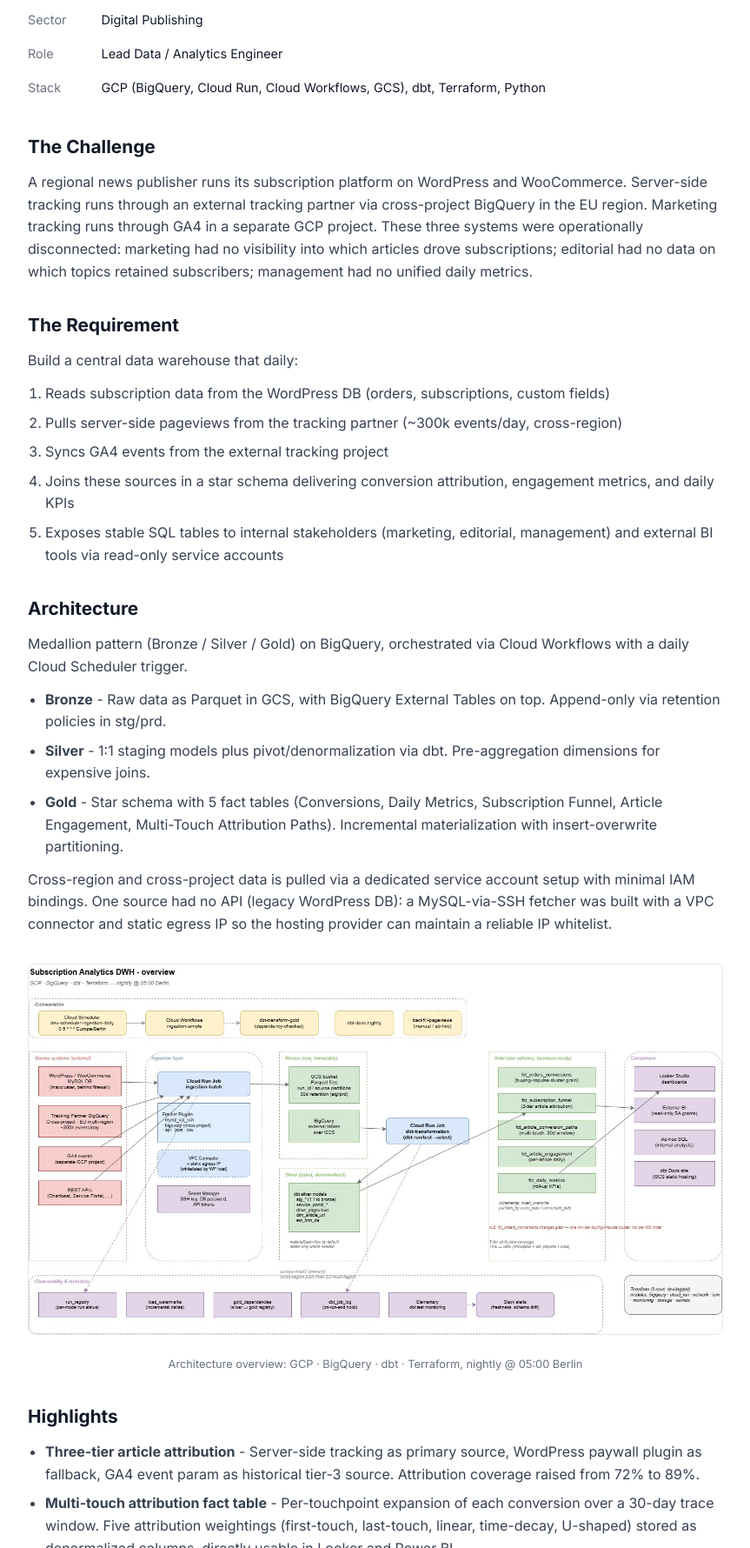
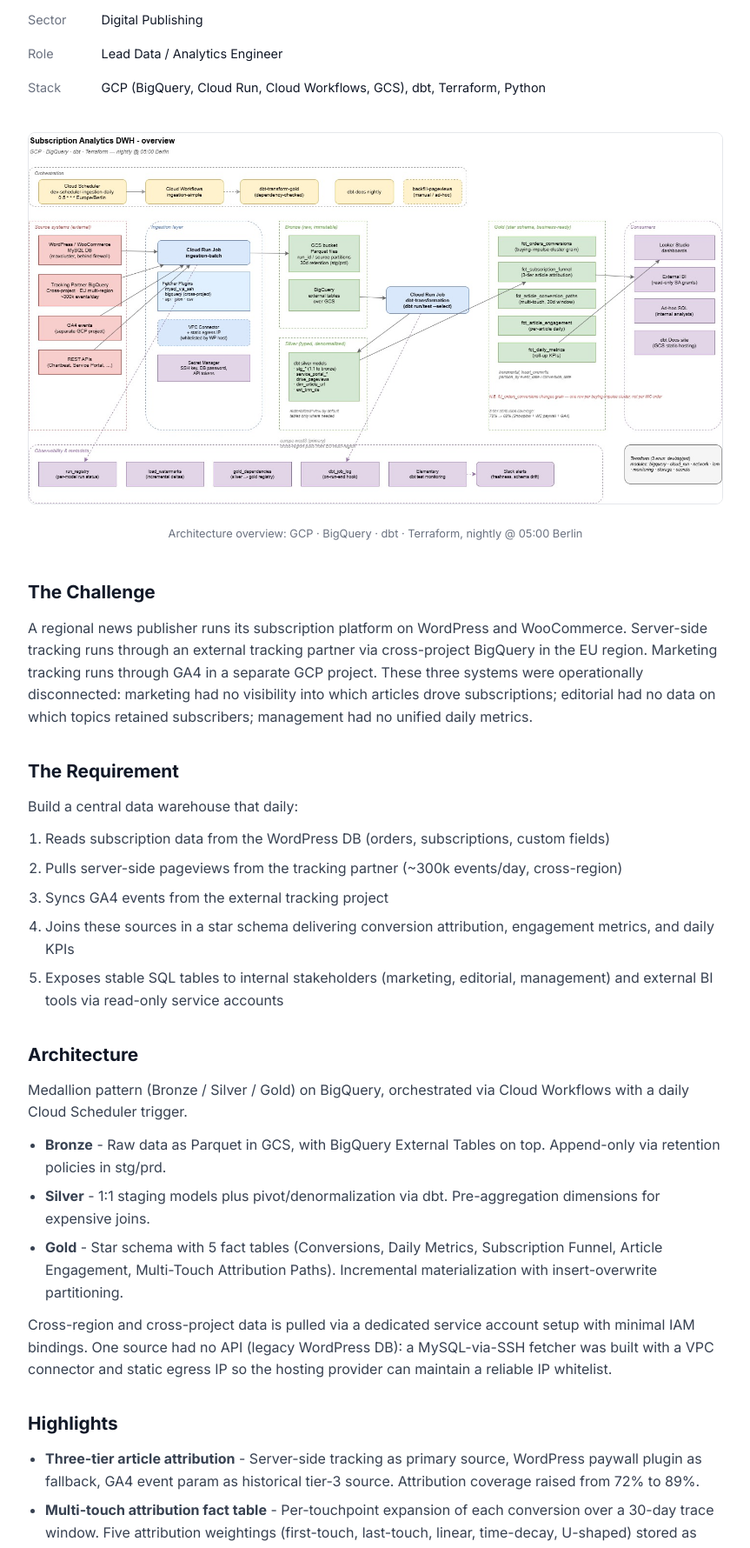
Before and after one commit to tobial93/tofia-analytics.github.io, a plain HTML site: page case-studies/subscription-analytics.html in a window 1280 px wide. Shown: the part 309-2089 px from the top of the page at 87% size, without its empty margins (208-1071 px from the left). Drawn offline with Linux system fonts and the light colour scheme.

Commit message:
Move architecture diagram to top of case study, use as portfolio thumbnail
Co-Authored-By: Claude Sonnet 4.6 <noreply@anthropic.com>

```diff
--- a/case-studies/subscription-analytics.html
+++ b/case-studies/subscription-analytics.html
@@ -56,6 +56,11 @@
           </tr>
         </table>
 
+        <figure style="margin: 0 0 40px;">
+          <img src="../img/dwh-architecture.jpg" alt="Subscription Analytics DWH architecture overview" style="width: 100%; border-radius: 8px; border: 1px solid var(--border);">
+          <figcaption style="font-size: 0.8rem; color: var(--text-light); margin-top: 8px; text-align: center;">Architecture overview: GCP · BigQuery · dbt · Terraform, nightly @ 05:00 Berlin</figcaption>
+        </figure>
+
         <h2>The Challenge</h2>
         <p>A regional news publisher runs its subscription platform on WordPress and WooCommerce. Server-side tracking runs through an external tracking partner via cross-project BigQuery in the EU region. Marketing tracking runs through GA4 in a separate GCP project. These three systems were operationally disconnected: marketing had no visibility into which articles drove subscriptions; editorial had no data on which topics retained subscribers; management had no unified daily metrics.</p>
 
@@ -77,11 +82,6 @@
           <li><strong>Gold</strong> - Star schema with 5 fact tables (Conversions, Daily Metrics, Subscription Funnel, Article Engagement, Multi-Touch Attribution Paths). Incremental materialization with insert-overwrite partitioning.</li>
         </ul>
         <p>Cross-region and cross-project data is pulled via a dedicated service account setup with minimal IAM bindings. One source had no API (legacy WordPress DB): a MySQL-via-SSH fetcher was built with a VPC connector and static egress IP so the hosting provider can maintain a reliable IP whitelist.</p>
-
-        <figure style="margin: 32px 0;">
-          <img src="../img/dwh-architecture.jpg" alt="Subscription Analytics DWH architecture overview" style="width: 100%; border-radius: 8px; border: 1px solid var(--border);">
-          <figcaption style="font-size: 0.8rem; color: var(--text-light); margin-top: 8px; text-align: center;">Architecture overview: GCP · BigQuery · dbt · Terraform, nightly @ 05:00 Berlin</figcaption>
-        </figure>
 
         <h2>Highlights</h2>
         <ul>
```
Also changed, not shown: portfolio.html (+1 -1 lines).
